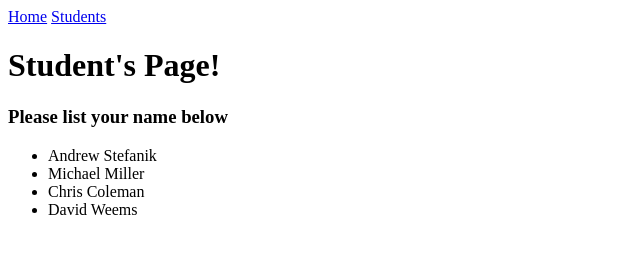
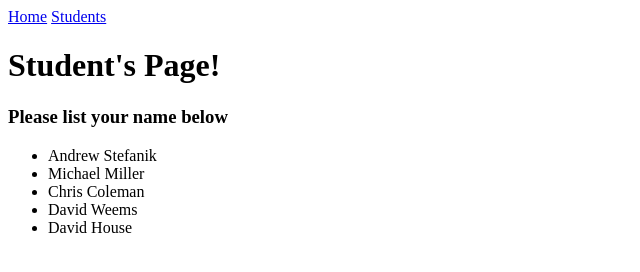
Before and after one commit to jacarmouche08/cfs-studentproject, a plain HTML site: page students.html in a window 1280 px wide. Shown: the whole page, without its empty margins (0-640 px from the left). Drawn offline with Linux system fonts and the light colour scheme.

Commit message:
update students.html
I thought I updated this during the course?

```diff
--- a/students.html
+++ b/students.html
@@ -15,6 +15,7 @@
             <li>Michael Miller</li>
             <li>Chris Coleman</li>
             <li>David Weems</li>
+            <li>David House</li>
         </ul>
 
     </body>
```
